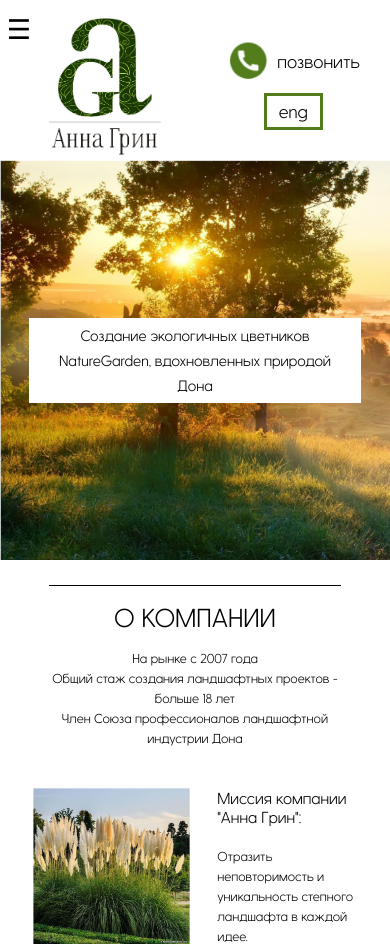
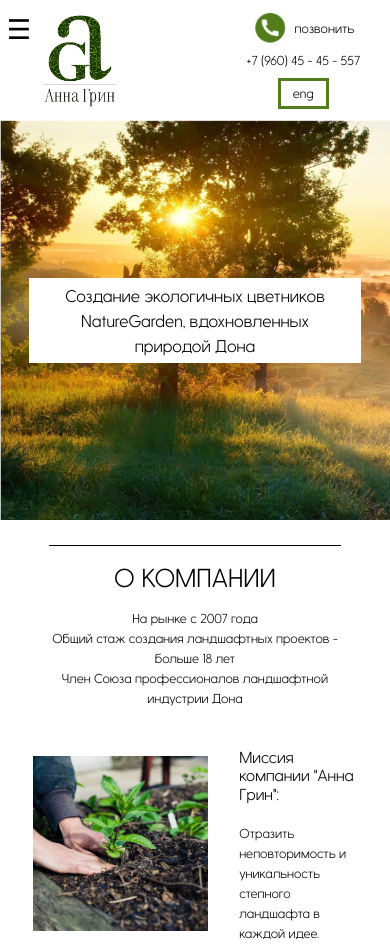
Before and after one commit to AntonyCoder/Anna-Green, a plain HTML site: page index.html in a window 390 px wide. Shown: the top 950 px of the page. Drawn offline with Linux system fonts and the light colour scheme.

Commit message:
Add files via upload

```diff
--- a/css/style.css
+++ b/css/style.css
@@ -18,7 +18,7 @@ a{
   display: flex;
   align-items: center;
   justify-content: space-between;
-  padding: 10px 30px 0;
+  padding: 10px 30px;
 }
 .main-logo{
   height: 150px;
@@ -27,8 +27,17 @@ a{
   display: flex;
   align-items: center;
 }
+.phone-link{
+  display: flex;
+  flex-direction: column;
+}
+.phone-link-img{
+  display: flex;
+  align-items: center;
+  margin-bottom: 7px;
+}
 .phone, .eng-version{
-  font-size: 18px;
+  font-size: 20px;
 }
 .phone-link{
   display: flex;
@@ -46,6 +55,9 @@ a{
   border: #537d1d 3px solid;
   background-color: #ffffff;
   padding: 9px 20px;
+}
+.eng-version:hover{
+  background-color: #537d1d;
 }
 .navigation{
   display: flex;
@@ -148,7 +160,7 @@ a{
   justify-content: space-around;
 }
 .mission-img{
-  width: 85%;
+  width: 77%;
 }
 .mission-description{
   max-width: 45%;
@@ -429,11 +441,11 @@ div#all {
   font-style: normal;
   text-align: center;
 }
-.inst-img, .fb-img{
-  height: 65px;
+.fb-img{
+  height: 74px;
 }
 .inst-img{
-  margin-right: 15px;
+  height: 65px;
 }
 
 .copyright-wrap{
@@ -477,9 +489,9 @@ div#all {
   .nav-link{
     font-size: 24px;
   }
-  .phone__eng-version{
-    font-size: 15px;
-  }
+ .phone, .eng-version{
+  font-size: 18px;
+}
   .description{
     font-size: 18px;
   }
@@ -493,7 +505,10 @@ div#all {
   .contacts a{
   font-size: 20px;
   }
-  .inst-img, .fb-img{
+  .fb-img{
+    height: 55px;
+  }
+  .inst-img{
     height: 50px;
   }
 }
@@ -566,6 +581,12 @@ div#all {
   .container{
     max-width: 83%;
   }
+  .phone-logo{
+    height: 35px;
+  }
+.phone, .eng-version{
+  font-size: 13px;
+}
   .navigation{
     display: none;
   }
@@ -588,6 +609,9 @@ div#all {
   .menu-item:not(:last-child){
     margin-bottom: 7px;
   }
+  .mission-img{
+  width: 85%;
+}
   .second-section{
     padding-top: 25px;
     margin-top: 0;
@@ -614,7 +638,7 @@ div#all {
     max-width: 85%;
   }
   .description{
-    font-size: 15px ;
+    font-size: 17px ;
   }
   .mission-title{
     font-size: 16px;
@@ -637,6 +661,9 @@ div#all {
   }
 }
 @media(max-width: 430px) {
+  .main-logo{
+    height: 100px;
+  }
   .phone__eng-version{
     flex-direction: column;
   }
--- a/index.html
+++ b/index.html
@@ -20,11 +20,14 @@
       <div class="phone__eng-version">
         <a href="tel:+7-960-45-45-557" class="phone">
           <div class="phone-link">
-            <img src="img/phone.jpg" alt="phone" class="phone-logo">
-            <p>позвонить</p>
+            <div class="phone-link-img">
+              <img src="img/phone.jpg" alt="phone" class="phone-logo">
+              <p class="phone-text">позвонить</p>
+            </div>
+            <span class="phone-text">+7 (960) 45 - 45 - 557</span>
           </div>
         </a>
-        <button class="eng-version">eng</button>
+        <a href="index-eng.html" class="eng-version">eng</a>
       </div>
     </div>
     <nav class="navigation" id="navigation">
@@ -57,7 +60,7 @@
       </div>
       <div class="mission">
         <div class="mission-image">
-          <img src="img/mission-img.jpg" alt="mission-img" class="mission-img">
+          <img src="img/mission-photo.jpg" alt="mission-img" class="mission-img">
         </div>
         <div class="mission-description">
           <h2 class="mission-title">Миссия компании "Анна Грин":</h2>
@@ -257,7 +260,7 @@
               <img src="img/instagram-logo.png" alt="intsagram" class="inst-img">
             </a>
             <a href="https://m.facebook.com/annagreentg/" class="facebook" target="_blanck">
-              <img src="img/fb-logo.png" alt="facebook" class="fb-img">
+              <img src="img/fb-logo3.png" alt="facebook" class="fb-img">
             </a>
           </div>
         </div>
--- a/js/main.js
+++ b/js/main.js
@@ -18,10 +18,10 @@ var map;
 var marker;
 function initMap() {
   map = new ymaps.Map("yandexmap", {
-    center: [47.256926, 38.893710],
-    zoom: 16
+    center: [47.255866, 38.893980],
+    zoom: 18
   });
-  marker = new ymaps.Placemark([47.256926, 38.893710], {
+  marker = new ymaps.Placemark([47.255866, 38.893980], {
   });
   map.geoObjects.add(marker);
 }
```
Also changed, not shown: img/fb-logo1.png (added), img/fb-logo3.png (added), img/mission-photo.jpg (added), img/mission-photo2.jpg (added), img/mission-photo3.jpg (added).
